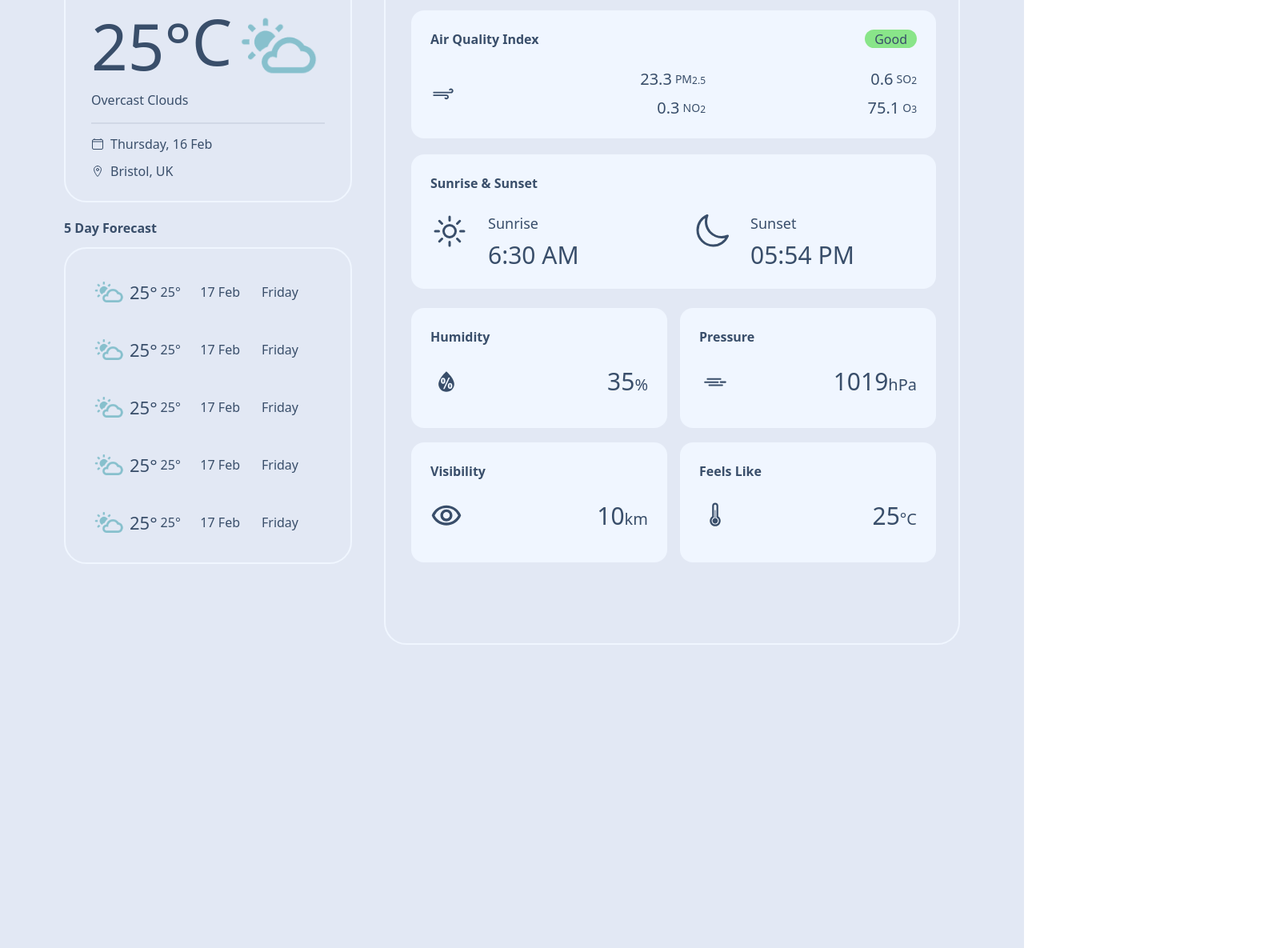
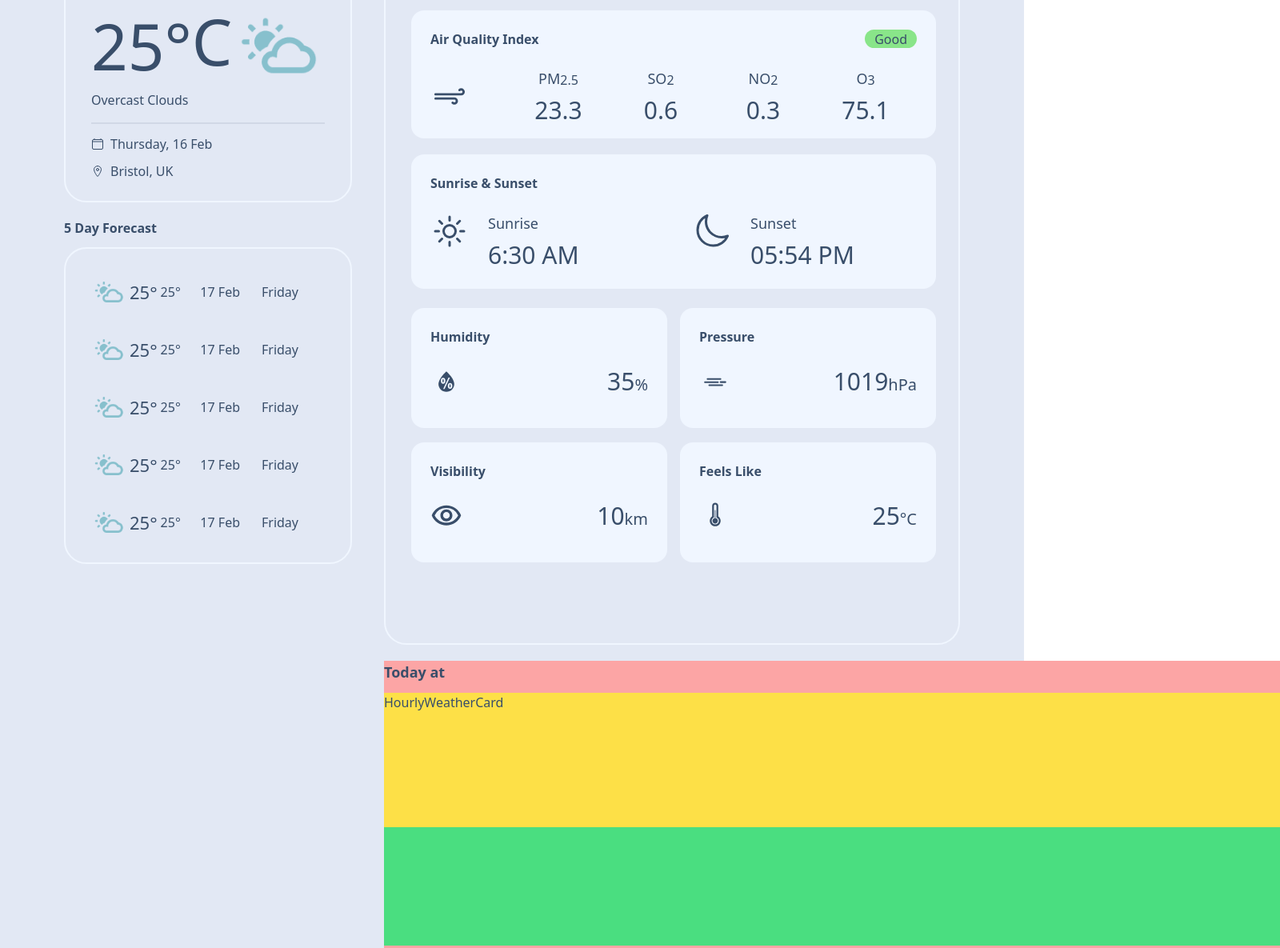
Before and after one commit to ItsMeSteve88/Skyward, a React (Vite) app: page / in a window 1280 px wide. Shown: the part 221-1406 px from the top of the page at 80% size, 1600 px wide, since content can reach past the window. Built offline with nearby package versions, Linux system fonts and the light colour scheme.

Commit message:
hourlyweather

```diff
--- a/src/App.jsx
+++ b/src/App.jsx
@@ -8,6 +8,7 @@ import { HiOutlineSun, HiOutlineMoon } from "react-icons/hi2";
 import { MdOutlineVisibility } from 'react-icons/md';
 import SasCard from './components/main/SasCard';
 import AqiCard from './components/main/AqiCard';
+import HourlyWeatherCard from './components/main/HourlyWeatherCard';
 
 function App() {
   return (
@@ -24,7 +25,7 @@ function App() {
             {/* AQI */}
             <div className="todayhighlightscard">
               <div className="aqi">
-                <AqiCard/>
+                <AqiCard />
               </div>
               <div className="sas">
                 <h1 className="text-base 2xl:text-lg font-semibold">
@@ -73,6 +74,17 @@ function App() {
               </div>
             </div>
           </div>
+              <div className="hourlyweather">
+                 <div className='flex items-center self-stretch pb-3'>
+                    <h1 className='text-lg font-semibold flex-1'>Today at</h1>
+                 </div>
+                 <div className='hourlyrow'>
+                    <HourlyWeatherCard/>
+                 </div>
+                 <div className='hourlyrow2'>
+
+                 </div>
+          </div>
         </div>
       </div>
     </div>
--- a/src/components/Navbar.jsx
+++ b/src/components/Navbar.jsx
@@ -21,15 +21,15 @@ const Navbar = () =>
          />
        </div>
          <div className="hidden lg:flex w-1/3 md:h-14">
-            <input type="text" placeholder="Search city..." className="w-full h-12 bg-transparent border-2 rounded-full outline-none text-black text-sm px-4 relative lg:left-[150px]" onChange={handleSearch}/>
+            <input type="text" placeholder="Search city..." className="w-full h-12 bg-transparent border-2 border-base-200 rounded-full outline-none text-sm px-4 relative lg:left-[150px]" onChange={handleSearch}/>
        </div>
          <div className="w-[112px] md:w-[274px] lg:w-1/3 h-12 flex justify-center md:justify-end items-center gap-4">
             <div className='flex items-center justify-center w-12 h-12 rounded-full shrink-0 border-2 border-base-200 lg:hidden hover:bg-base-200 transition'>
-               <IoSearchOutline className=' w-6 h-6 text-black'/>
+               <IoSearchOutline className=' w-6 h-6 '/>
             </div>
             <div className='flex items-center justify-center w-12 md:w-[202px] md:gap-4 h-12 rounded-full shrink-0 border-2 border-base-200 bg-base-200 hover:bg-base-300 transition'>
-               <IoLocationOutline className='w-6 h-6 text-black' />
-               <p className='hidden md:flex text-black'>Current Location</p>
+               <IoLocationOutline className='w-6 h-6' />
+               <p className='hidden md:flex '>Current Location</p>
             </div>
        </div>
      </div>
--- a/src/components/main/AqiCard.jsx
+++ b/src/components/main/AqiCard.jsx
@@ -1,5 +1,7 @@
 import React from 'react'
 import { WiStrongWind } from 'react-icons/wi';
+import AqiCardRow from './AqiCardRow';
+import AqiCardCol from './AqiCardCol';
 
 const AqiCard = () => {
    return (
@@ -9,45 +11,12 @@ const AqiCard = () => {
          <div className="py-[2px] px-3 W-[59px] h-[23px] flex items-center bg-[#89E589] rounded-full justify-center">
            Good
          </div>
-         </div>
-         <div className='flex items-center gap-4 md:gap-6 lg:gap-12 md:flex-1 self-stretch'>
-            <WiStrongWind className='w-8 h-8' />
-            <div className='gap-2 flex flex-col md:flex items-start flex-1'>
-               <div className='flex items-start self-stretch'>
-                  <div className='flex justify-end items-center gap-1 flex-1'>
-                     <p className='text-xl'>23.3</p>
-                     <div className='flex items-end'>
-                        <p className='text-sm'>PM</p>
-                        <p className='text-xs'>2.5</p>
-                     </div>
-                  </div>
-                  <div className='flex justify-end items-center gap-1 flex-1'>
-                     <p className='text-xl'>0.6</p>
-                     <div className='flex items-end'>
-                        <p className='text-sm'>SO</p>
-                        <p className='text-xs'>2</p>
-                     </div>
-                  </div>
-               </div>
-               <div className='flex items-start self-stretch'>
-                  <div className='flex justify-end items-center gap-1 flex-1'>
-                     <p className='text-xl'>0.3</p>
-                     <div className='flex items-end'>
-                        <p className='text-sm'>NO</p>
-                        <p className='text-xs'>2</p>
-                     </div>
-                  </div>
-                  <div className='flex justify-end items-center gap-1 flex-1'>
-                     <p className='text-xl'>75.1</p>
-                     <div className='flex items-end'>
-                        <p className='text-sm'>O</p>
-                        <p className='text-xs'>3</p>
-                     </div>
-                  </div>
-               </div>
-
-            </div>
-         </div>
+       </div>
+       <div className="flex items-center gap-4 md:gap-6 lg:gap-12 md:flex-1 self-stretch">
+         <WiStrongWind className="w-8 md:w-9 lg:w-12 h-8 md:h-9 lg:h-12" />
+            <AqiCardCol />
+            <AqiCardRow />
+       </div>
      </>
    );
 }
--- /dev/null
+++ b/src/components/main/AqiCardCol.jsx
@@ -0,0 +1,38 @@
+import React from 'react'
+
+const AqiCardCol = () => {
+  return (
+    <div className="hidden md:flex items-start flex-1">
+      <div className="md:flex md:flex-col-reverse justify-center items-center gap-2 flex-1 h-[85px] lg:h-[70px]">
+        <p className="md:text-2xl lg:text-3xl">23.3</p>
+        <div className="flex items-end">
+          <p className="text-lg">PM</p>
+          <p className="text-md">2.5</p>
+        </div>
+      </div>
+      <div className="md:flex md:flex-col-reverse justify-center items-center gap-2 flex-1 h-[85px] lg:h-[70px]">
+        <p className="md:text-2xl lg:text-3xl">0.6</p>
+        <div className="flex items-end">
+          <p className="text-lg">SO</p>
+          <p className="text-md">2</p>
+        </div>
+      </div>
+      <div className="md:flex md:flex-col-reverse justify-center items-center gap-2 flex-1 h-[85px] lg:h-[70px]">
+        <p className="md:text-2xl lg:text-3xl">0.3</p>
+        <div className="flex items-end">
+          <p className="text-lg">NO</p>
+          <p className="text-md">2</p>
+        </div>
+      </div>
+      <div className="md:flex md:flex-col-reverse justify-center items-center gap-2 flex-1 h-[85px] lg:h-[70px]">
+        <p className="md:text-2xl lg:text-3xl">75.1</p>
+        <div className="flex items-end">
+          <p className="text-lg">O</p>
+          <p className="text-md">3</p>
+        </div>
+      </div>
+    </div>
+  );
+}
+
+export default AqiCardCol
--- /dev/null
+++ b/src/components/main/AqiCardRow.jsx
@@ -0,0 +1,42 @@
+import React from 'react'
+
+const AqiCardRow = () => {
+  return (
+    <div className="gap-2 flex flex-col md:hidden items-start flex-1">
+      <div className="flex items-start self-stretch">
+        <div className="flex justify-end items-center gap-1 flex-1">
+          <p className="text-xl">23.3</p>
+          <div className="flex items-end">
+            <p className="text-sm">PM</p>
+            <p className="text-xs">2.5</p>
+          </div>
+        </div>
+        <div className="flex justify-end items-center gap-1 flex-1">
+          <p className="text-xl">0.6</p>
+          <div className="flex items-end">
+            <p className="text-sm">SO</p>
+            <p className="text-xs">2</p>
+          </div>
+        </div>
+      </div>
+      <div className="flex items-start self-stretch">
+        <div className="flex justify-end items-center gap-1 flex-1">
+          <p className="text-xl">0.3</p>
+          <div className="flex items-end">
+            <p className="text-sm">NO</p>
+            <p className="text-xs">2</p>
+          </div>
+        </div>
+        <div className="flex justify-end items-center gap-1 flex-1">
+          <p className="text-xl">75.1</p>
+          <div className="flex items-end">
+            <p className="text-sm">O</p>
+            <p className="text-xs">3</p>
+          </div>
+        </div>
+      </div>
+    </div>
+  );
+}
+
+export default AqiCardRow
--- /dev/null
+++ b/src/components/main/HourlyWeatherCard.jsx
@@ -0,0 +1,9 @@
+import React from 'react'
+
+const HourlyWeatherCard = () => {
+  return (
+    <div>HourlyWeatherCard</div>
+  )
+}
+
+export default HourlyWeatherCard
--- a/src/index.css
+++ b/src/index.css
@@ -82,3 +82,14 @@
 .hpvfcard {
    @apply w-[248px] md:w-[174px] lg:w-[320px] 2xl:w-[249px] h-[106px] md:h-[120px] lg:h-[150px] p-4 lg:p-6 gap-5 lg:gap-6 bg-base-200 rounded-2xl flex flex-col items-start self-stretch
 }
+
+.hourlyweather {
+   @apply bg-red-300 w-[288px] md:w-[416px] lg:w-[1120px] 2xl:w-[1120px] h-[349px] md:h-[357px] lg:h-[359px] 2xl:h-[359px] flex flex-col items-start self-stretch
+}
+
+.hourlyrow {
+   @apply flex items-start self-stretch gap-3 md:gap-4 pb-4 md:pb-5 bg-yellow-300 h-[164px] md:h-[168px]
+}
+.hourlyrow2 {
+   @apply flex items-start self-stretch gap-3 md:gap-4 h-[148px] md:h-[148px] bg-green-400
+}
```
